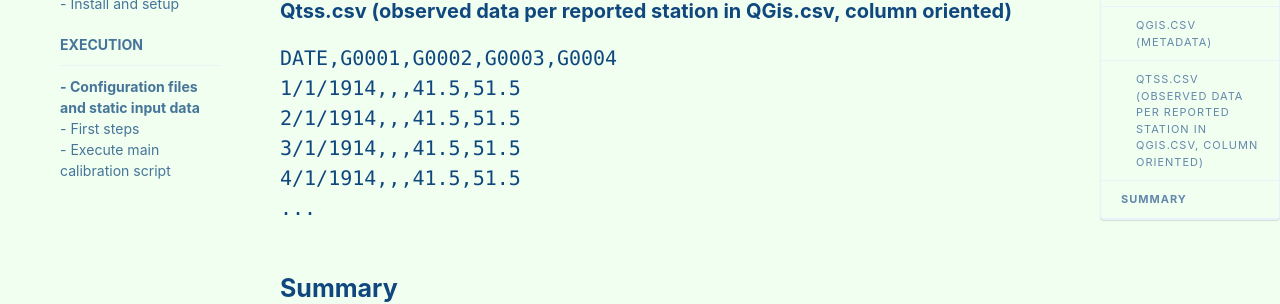
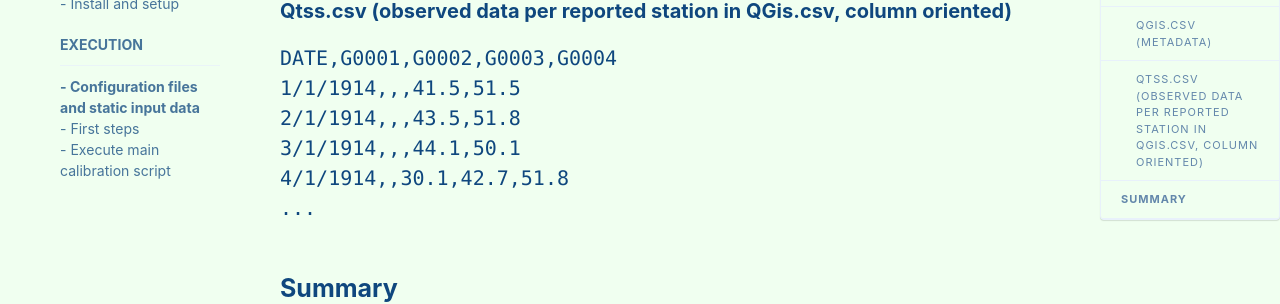
Before and after one commit to ec-jrc/lisflood-calibration, a Jekyll site: the page built from 3_data/index.md, in a window 1280 px wide and 900 px high, scrolled down 2002 px. Shown: the part 214-518 px from the top of the window. Built offline with Jekyll 4.4.1, drawn with Linux system fonts in a browser that asks for light colours; nearby versions of some CDN libraries; our own code applies the rules of GitHub Pages for plain Markdown files.

Commit message:
more docs

````diff
--- a/3_data/index.md
+++ b/3_data/index.md
@@ -74,9 +74,9 @@ G0004,GRDC,2999850,NA,NA,Khatanga,Khatanga,Khatanga,RU,Russian Federation,Asia,5
 ```csv
 DATE,G0001,G0002,G0003,G0004
 1/1/1914,,,41.5,51.5
-2/1/1914,,,41.5,51.5
-3/1/1914,,,41.5,51.5
-4/1/1914,,,41.5,51.5
+2/1/1914,,,43.5,51.8
+3/1/1914,,,44.1,50.1
+4/1/1914,,30.1,42.7,51.8
 ...
 ```
 
````
